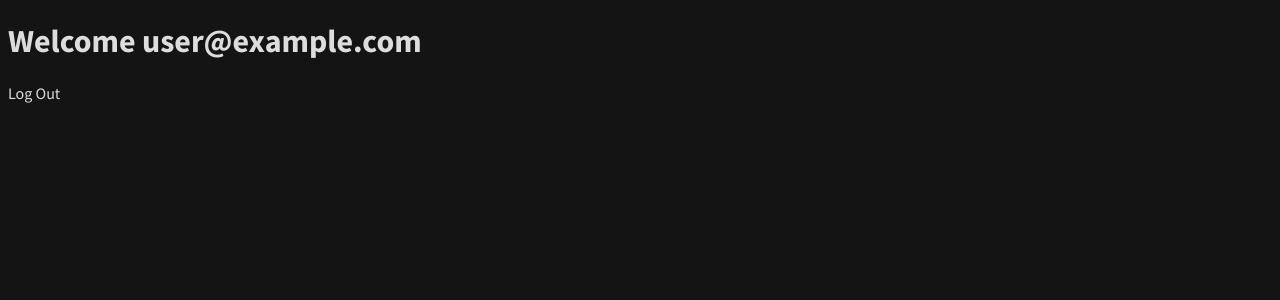
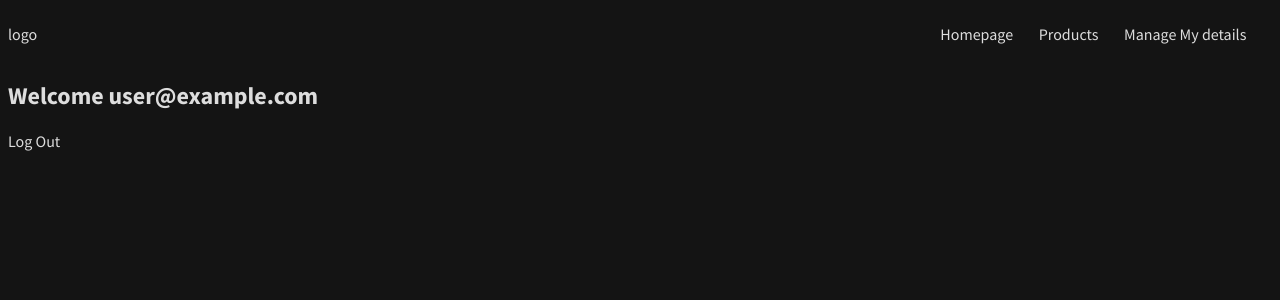
Before and after one commit to alexalextran/iotbay-10, a React (Create React App) app: page / in a window 1280 px wide. Shown: the top 300 px of the page. Built offline with nearby package versions, Linux system fonts and the light colour scheme; no server answers; sample sign-in values are in the browser's storage.

Commit message:
more styling

```diff
--- /dev/null
+++ b/src/Components/Nav.jsx
@@ -0,0 +1,23 @@
+import React from 'react';
+
+const Nav = () => {
+    return (
+        <nav>
+            <div>logo</div>
+
+            <ul>
+                <li>
+                    Homepage
+                </li>
+                <li>
+                    Products
+                </li>
+                <li>
+                    Manage My details
+                </li>
+            </ul>
+        </nav>
+    );
+}
+
+export default Nav;
--- a/src/Pages/HomePage.jsx
+++ b/src/Pages/HomePage.jsx
@@ -1,5 +1,6 @@
 import React from 'react';
 import { useNavigate } from 'react-router-dom';
+import Nav from '../Components/Nav';
 
 import { useAuth } from "../Contexts/AuthContext";
 
@@ -23,12 +24,13 @@ const Homepage = () => {
   }
 
     return (
-        <div>
+        <section>
+        <Nav />
         <h1>Welcome {currentUser.email}</h1>
 
         <a onClick={handleLogout}>Log Out</a>
 
-        </div>
+        </section>
     );
 }
 
--- a/src/SASS/App.css
+++ b/src/SASS/App.css
@@ -18,13 +18,11 @@ html {
   background-color: transparent;
 }
 
-#search__button {
-  position: absolute;
-  z-index: 2;
-  right: 1.6%;
-  cursor: pointer;
-}
+/*
 
+LOGIN AND SIGN UP PAGE
+
+*/
 .signup {
   width: 100%;
   height: 98.2vh;
@@ -89,19 +87,19 @@ html {
 }
 
 .signupcard form input::-webkit-input-placeholder {
-  color: #b49f9f;
+  color: #8a6c6c;
 }
 
 .signupcard form input:-ms-input-placeholder {
-  color: #b49f9f;
+  color: #8a6c6c;
 }
 
 .signupcard form input::-ms-input-placeholder {
-  color: #b49f9f;
+  color: #8a6c6c;
 }
 
 .signupcard form input::placeholder {
-  color: #b49f9f;
+  color: #8a6c6c;
 }
 
 .signupcard form button {
@@ -120,4 +118,32 @@ html {
   cursor: pointer;
   font-weight: bold;
 }
+
+nav {
+  display: -webkit-box;
+  display: -ms-flexbox;
+  display: flex;
+  -webkit-box-pack: justify;
+      -ms-flex-pack: justify;
+          justify-content: space-between;
+  -webkit-box-align: center;
+      -ms-flex-align: center;
+          align-items: center;
+  -webkit-box-orient: horizontal;
+  -webkit-box-direction: normal;
+      -ms-flex-direction: row;
+          flex-direction: row;
+  width: 100%;
+}
+
+nav ul {
+  display: -webkit-box;
+  display: -ms-flexbox;
+  display: flex;
+}
+
+nav ul li {
+  margin-right: 2vw;
+  list-style: none;
+}
 /*# sourceMappingURL=App.css.map */
--- a/src/SASS/App.scss
+++ b/src/SASS/App.scss
@@ -13,15 +13,11 @@ html {
 .nav-colored { background-color:rgb(0, 0, 0); }
 .nav-transparent { background-color:transparent;}
 
+/*
 
-    #search__button{
-          position: absolute;
-          z-index: 2;
-          right: 1.6%;
-          cursor: pointer;
-        }
+LOGIN AND SIGN UP PAGE
 
-
+*/
 
       .signup{
         width: 100%;
@@ -51,7 +47,7 @@ html {
             @include input;
             color: white;
             &::placeholder {
-              color: rgb(180, 159, 159);
+              color: rgb(138, 108, 108);
             }
 
           }
@@ -70,3 +66,17 @@ html {
           font-weight: bold;
         }
     }
+
+    nav{
+      @include flexCustom(space-between, center, row);
+      width: 100%;
+
+
+      ul{
+        display: flex;
+        li{
+          margin-right: 2vw;
+          list-style: none;
+        }
+      }
+    }
```
Also changed, not shown: 2 other files (tests, documents, lock files or other folders).
